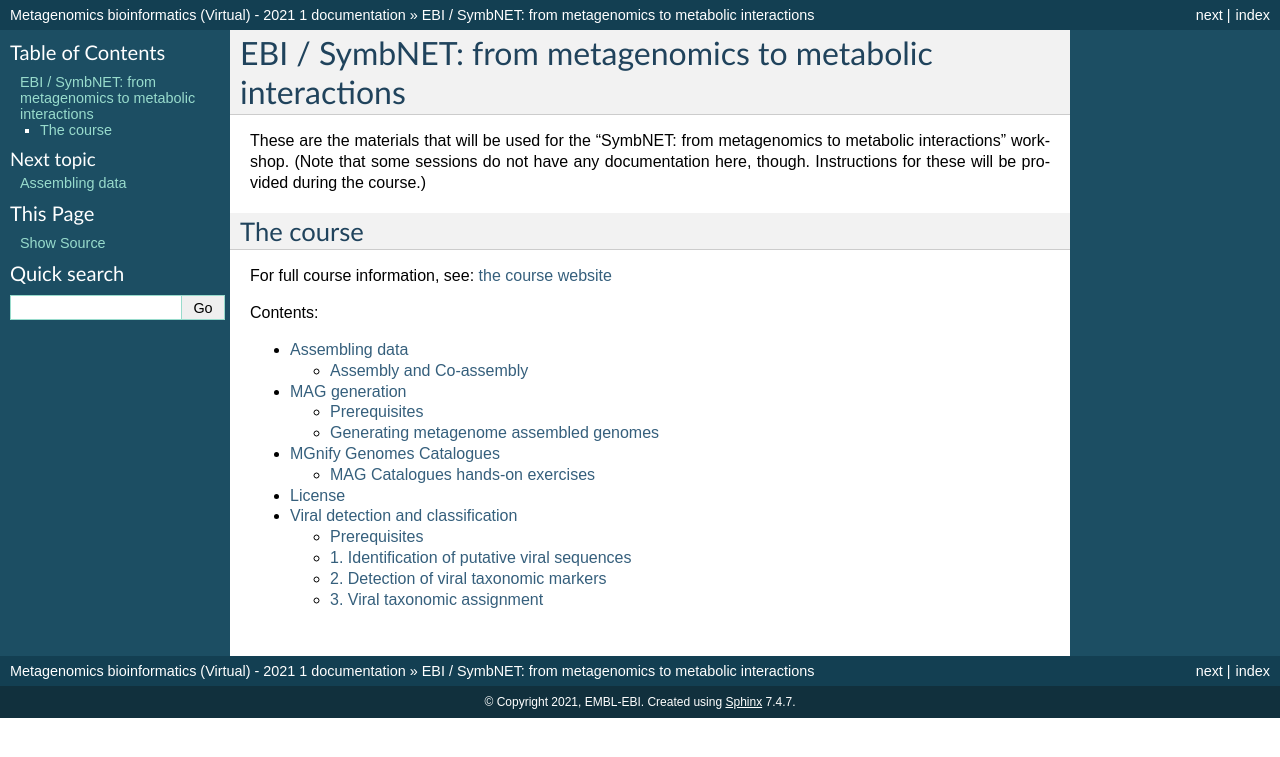
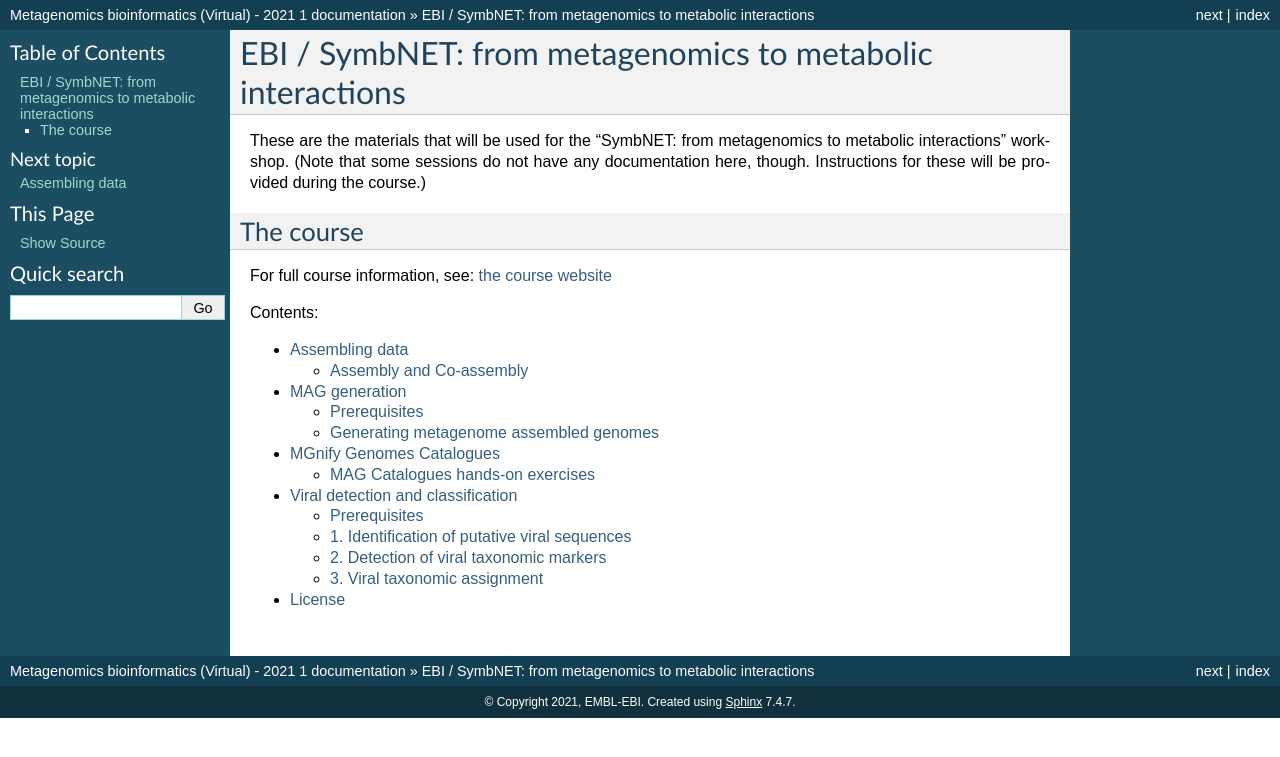
Before and after one commit to EBI-Metagenomics/mgnify-ebi-2021, a Sphinx documentation site: the page built from docs/source/index.rst, in a window 1280 px wide. Shown: the top 757 px of the page. Built offline with Sphinx 7.4.7, drawn with Linux system fonts in a browser that asks for light colours.

```diff
--- a/docs/source/index.rst
+++ b/docs/source/index.rst
@@ -19,5 +19,5 @@ Contents:
    assembly
    mag
    mag-catalogues
+   virify
    license
-   virify
```
